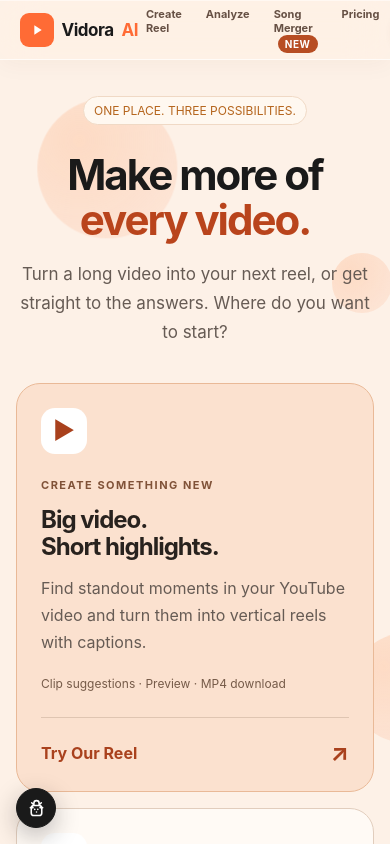
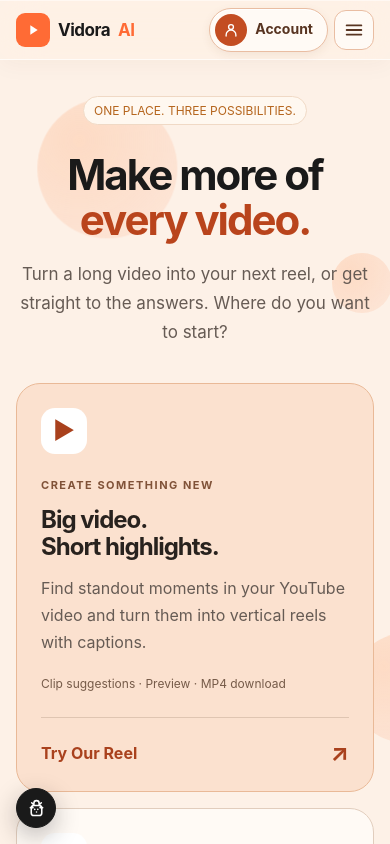
Before and after one commit to A2R-Software-Solution/a2r-vidora, a React (Vite) app in the folder frontend/: page / in a window 390 px wide. Shown: the top 844 px of the page. Built offline with nearby package versions, Linux system fonts and the light colour scheme; no server answers.

Commit message:
feat: Add responsive menu button and toggle functionality in Navbar

```diff
--- a/frontend/src/components/layout/Navbar.css
+++ b/frontend/src/components/layout/Navbar.css
@@ -111,6 +111,50 @@
   .nav-auth-arrow { display: none; }
 }
 
+.nav-menu-button { display: none; }
+
+/* Phones: header = logo, credits, account/log out, menu; the tool links drop down from the menu. */
+@media (max-width: 760px) {
+  .page .site-navbar { --nav-edge: 16px; height: 60px; }
+  .page .site-navbar .nav-right { display: contents; }
+  .page .site-navbar .logo { order: 1; margin-right: auto; }
+  .page .site-navbar .credit-chip { order: 2; margin-right: 8px; }
+  .page .site-navbar .nav-auth-button,
+  .page .site-navbar .signup { order: 3; flex-shrink: 0; white-space: nowrap; }
+  .page .site-navbar .nav-auth-label { display: inline; }
+  .page .site-navbar .nav-auth-button { padding: 4px 14px 4px 5px; }
+  .page .site-navbar .nav-menu-button {
+    order: 4;
+    display: grid;
+    place-items: center;
+    flex-shrink: 0;
+    width: 40px;
+    height: 40px;
+    margin-left: 6px;
+    border: 1px solid #e9bda2;
+    border-radius: 12px;
+    background: #fffaf5;
+    color: #583421;
+  }
+  .nav-menu-button svg { width: 22px; height: 22px; stroke: currentColor; stroke-width: 2; stroke-linecap: round; }
+  .nav-menu-button:focus-visible { outline: 3px solid #a9411d; outline-offset: 3px; }
+  .page .site-navbar .tool-navigation {
+    display: none;
+    position: absolute;
+    top: 100%;
+    left: 0;
+    right: 0;
+    flex-direction: column;
+    gap: 2px;
+    padding: 8px 16px 14px;
+    background: #fdf1e7;
+    border-bottom: 1px solid #ecc9b2;
+    box-shadow: 0 14px 24px rgba(91, 52, 30, 0.12);
+  }
+  .page .site-navbar .tool-navigation.is-open { display: flex; }
+  .page .site-navbar .tool-link { padding: 14px 12px; font-size: 16px; border-radius: 12px; }
+}
+
 @media (prefers-reduced-motion: reduce) {
   .nav-auth-button, .nav-auth-arrow { transition: none; }
   .nav-auth-button:hover, .nav-auth-button:hover .nav-auth-arrow { transform: none; }
--- a/frontend/src/components/layout/Navbar.jsx
+++ b/frontend/src/components/layout/Navbar.jsx
@@ -1,3 +1,4 @@
+import { useEffect, useState } from "react";
 import { signOut } from "firebase/auth";
 import { auth } from "../../firebase";
 import SiteLink from "../common/SiteLink";
@@ -6,6 +7,15 @@ import "./Navbar.css";
 
 export default function Navbar({ onHome, user, onAuth, currentPath }) {
   const credits = useCredits();
+  const [menuOpen, setMenuOpen] = useState(false);
+  // Close the phone menu on navigation (path change) or Escape.
+  useEffect(() => { setMenuOpen(false); }, [currentPath]);
+  useEffect(() => {
+    if (!menuOpen) return undefined;
+    const onKey = (event) => { if (event.key === "Escape") setMenuOpen(false); };
+    window.addEventListener("keydown", onKey);
+    return () => window.removeEventListener("keydown", onKey);
+  }, [menuOpen]);
   return (
     <nav className="site-navbar" aria-label="Main navigation">
       <SiteLink className="logo" href="/" onClick={onHome} aria-label="Vidora AI home">
@@ -17,7 +27,7 @@ export default function Navbar({ onHome, user, onAuth, currentPath }) {
         Vidora<span>AI</span>
       </SiteLink>
       <div className="nav-right">
-        <div className="tool-navigation">
+        <div id="tool-navigation" className={`tool-navigation${menuOpen ? " is-open" : ""}`}>
           <SiteLink className="tool-link" href="/reels" aria-current={currentPath === "/reels" ? "page" : undefined}>Create Reel</SiteLink>
           <SiteLink className="tool-link" href="/analyze" aria-current={currentPath === "/analyze" ? "page" : undefined}>Analyze</SiteLink>
           <SiteLink className="tool-link" href="/song-merger" aria-current={currentPath === "/song-merger" ? "page" : undefined}>Song Merger <span className="new-tag">New</span></SiteLink>
@@ -51,6 +61,12 @@ export default function Navbar({ onHome, user, onAuth, currentPath }) {
             </svg>
           </button>
         )}
+        <button type="button" className="nav-menu-button" aria-label="Menu" aria-expanded={menuOpen}
+          aria-controls="tool-navigation" onClick={() => setMenuOpen((open) => !open)}>
+          <svg viewBox="0 0 24 24" fill="none" aria-hidden="true" focusable="false">
+            <path d={menuOpen ? "M6 6l12 12M18 6 6 18" : "M4 7h16M4 12h16M4 17h16"} />
+          </svg>
+        </button>
       </div>
     </nav>
   );
```
